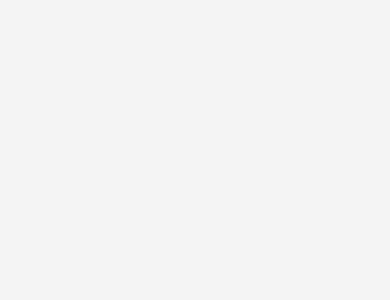
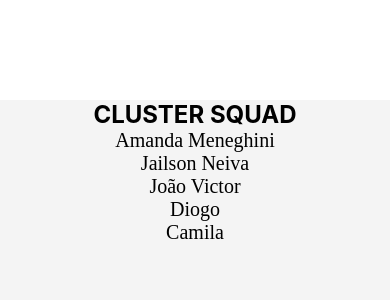
Before and after one commit to JoaoVicttor07/RN-MAR25-taskly, a React Native app: screen / in a window 390 px wide. Shown: the top 300 px of the page. Built offline with nearby package versions, Linux system fonts and the light colour scheme.

Commit message:
fix: ajusta código

```diff
--- a/App.tsx
+++ b/App.tsx
@@ -1,21 +1,23 @@
-import React from "react";
+import React from 'react';
+import { SafeAreaView, FlatList, Text, ListRenderItemInfo } from 'react-native';
+import { AppStyles } from './AppStyles';
 
-import { View, StyleSheet } from "react-native";
+const data: string[] = ['Amanda Meneghini', 'Jailson Neiva', 'João Victor', 'Diogo', 'Camila'];
 
+const App: React.FC = () => {
+  const renderItem = ({item}: ListRenderItemInfo<string>) => {
+    return <Text style={AppStyles.equipe}>{item}</Text>;
+  };
+  return (
+    <SafeAreaView style={AppStyles.container}>
+      <Text style={AppStyles.text}>CLUSTER SQUAD</Text>
+      <FlatList
+        data={data}
+        renderItem={renderItem}
+        keyExtractor={(item, index) => index.toString()}
+      />
+    </SafeAreaView>
+  );
+};
 
-export default function App() {
-  return (
-    <View style={styles.container}>
-
-
-    </View>
-  );
-}
-
-const styles = StyleSheet.create({
-  container: {
-    backgroundColor: '#F4F4F4',
-    flex: 1,
-    padding: 32
-  }
-});
+export default App;
```
